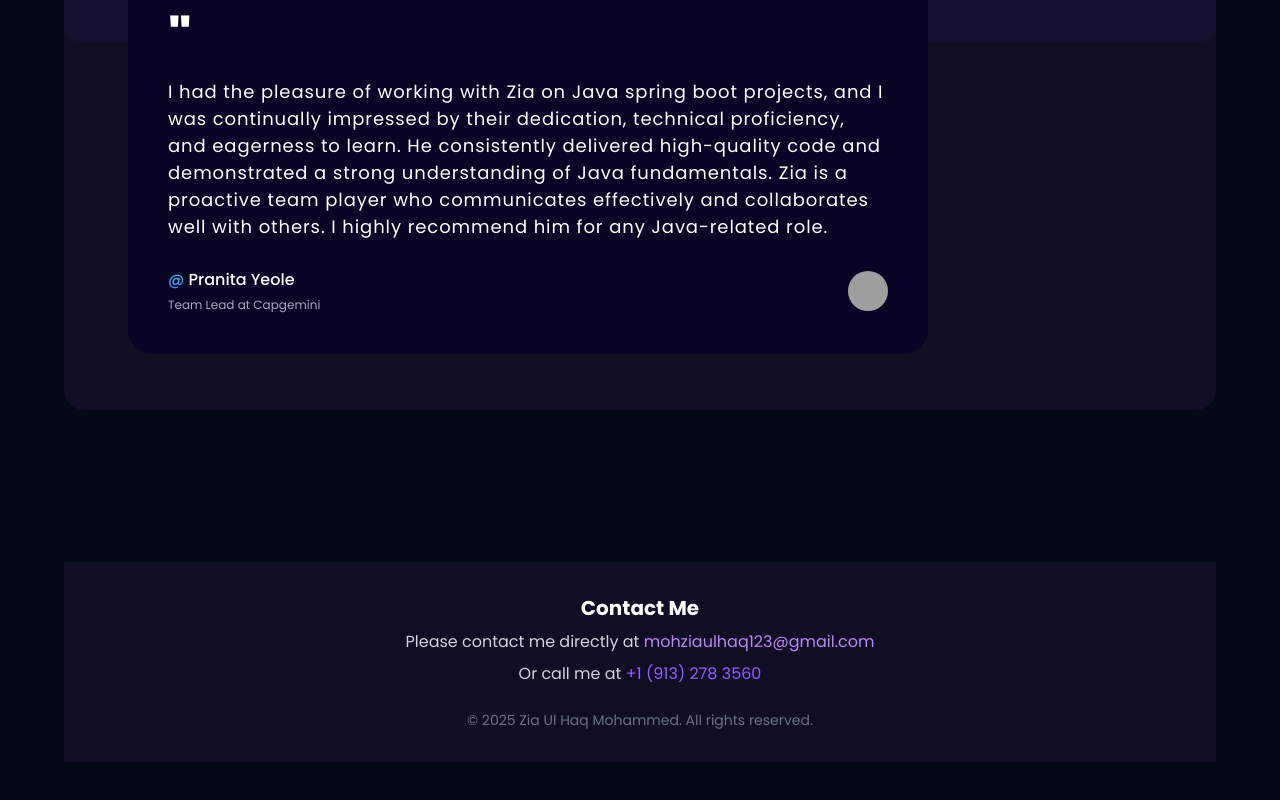
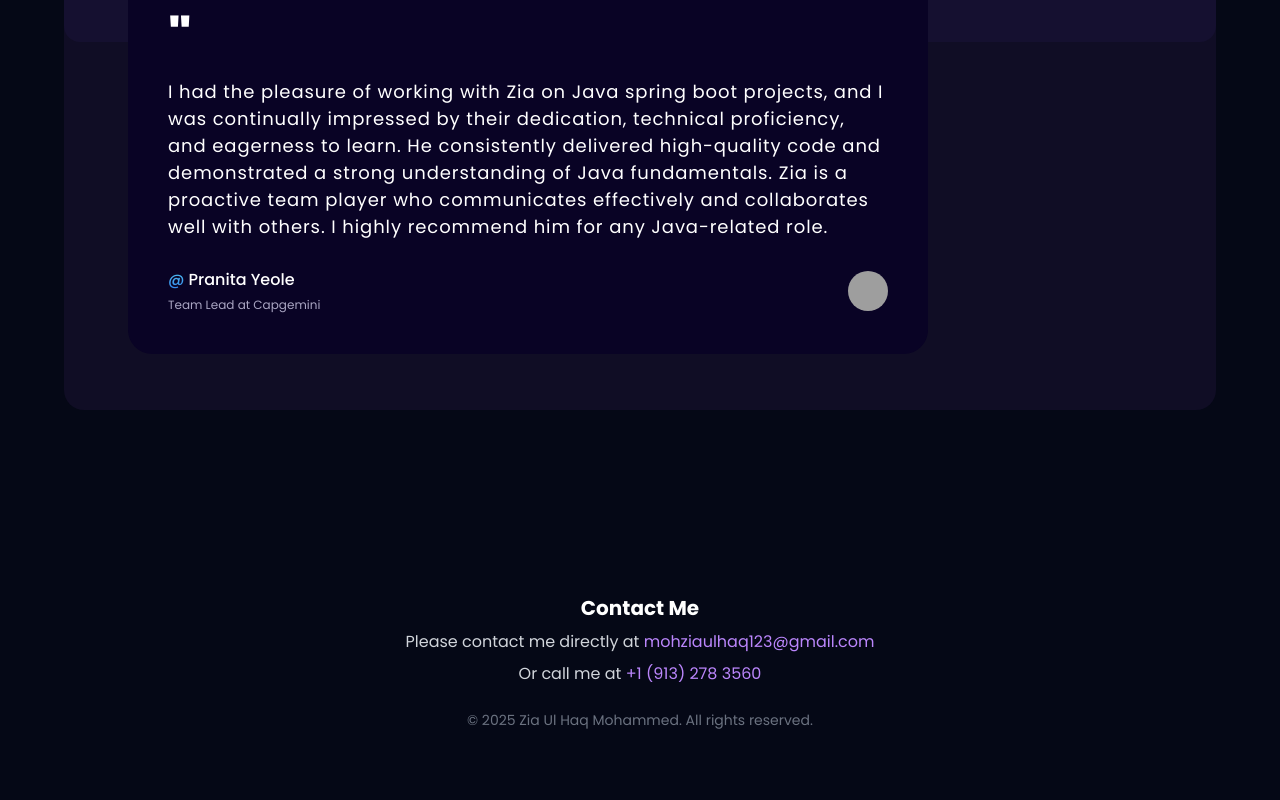
Before and after one commit to mohdziaulhaq/portfolio, a React (Vite) app: page / in a window 1280 px wide. Shown: the part 5309-6109 px from the top of the page. Built offline with nearby package versions, Linux system fonts and the light colour scheme; grey boxes are pictures that could not be loaded.

Commit message:
chnage bg

```diff
--- a/src/components/Contact.jsx
+++ b/src/components/Contact.jsx
@@ -4,7 +4,7 @@ import { SectionWrapper } from "../hoc";
 
 const Contact = () => {
   return (
-    <footer className="w-full bg-black-100 py-8 text-center text-white">
+    <footer className="w-full py-8 text-center text-white">
       <h3 className="text-xl font-bold mb-2">Contact Me</h3>
 
       <p className="text-gray-300">
@@ -21,7 +21,7 @@ const Contact = () => {
         Or call me at{" "}
         <a
           href="tel:+19132783560"
-          className="text-[#915EFF] hover:underline"
+          className="text-[#BB86FC] hover:underline"
         >
           +1 (913) 278 3560
         </a>
```
